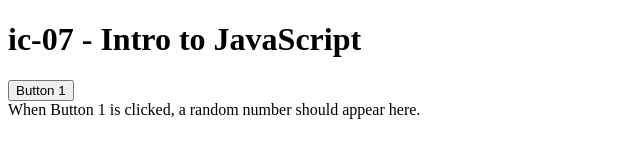
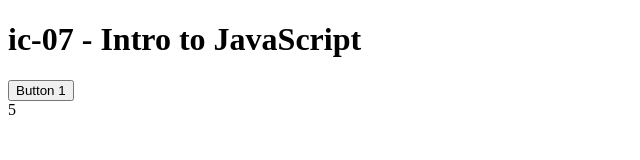
Before and after one commit to DS4200-S22/ic-06-abbycarr, a plain HTML site: page index.html in a window 1280 px wide. Both pictures are taken after a click on the button "Button 1". Shown: the whole page, without its empty margins (0-640 px from the left). Drawn offline with Linux system fonts and the light colour scheme.

Commit message:
Fix button click linking

```diff
--- a/index.html
+++ b/index.html
@@ -3,6 +3,7 @@
 
 <head>
     <meta charset=utf-8 />
+    <title>ic-07</title>
 </head>
 
 
@@ -16,7 +17,7 @@
         When Button 1 is clicked, a random number should appear here.
     </div>
 
-    <script scr="main.js"></script>
+    <script src="main.js"></script>
 </body>
 
 
--- a/main.js
+++ b/main.js
@@ -12,5 +12,5 @@ Modified: 12/06/21
 function button1Clicked() {
     let randNum = 5;
     let numText = document.getElementById("random_num");
-    numText.innerHTML = "JIGGY";
+    numText.innerHTML = randNum;
 }
```
Also changed, not shown: 1 other file.
